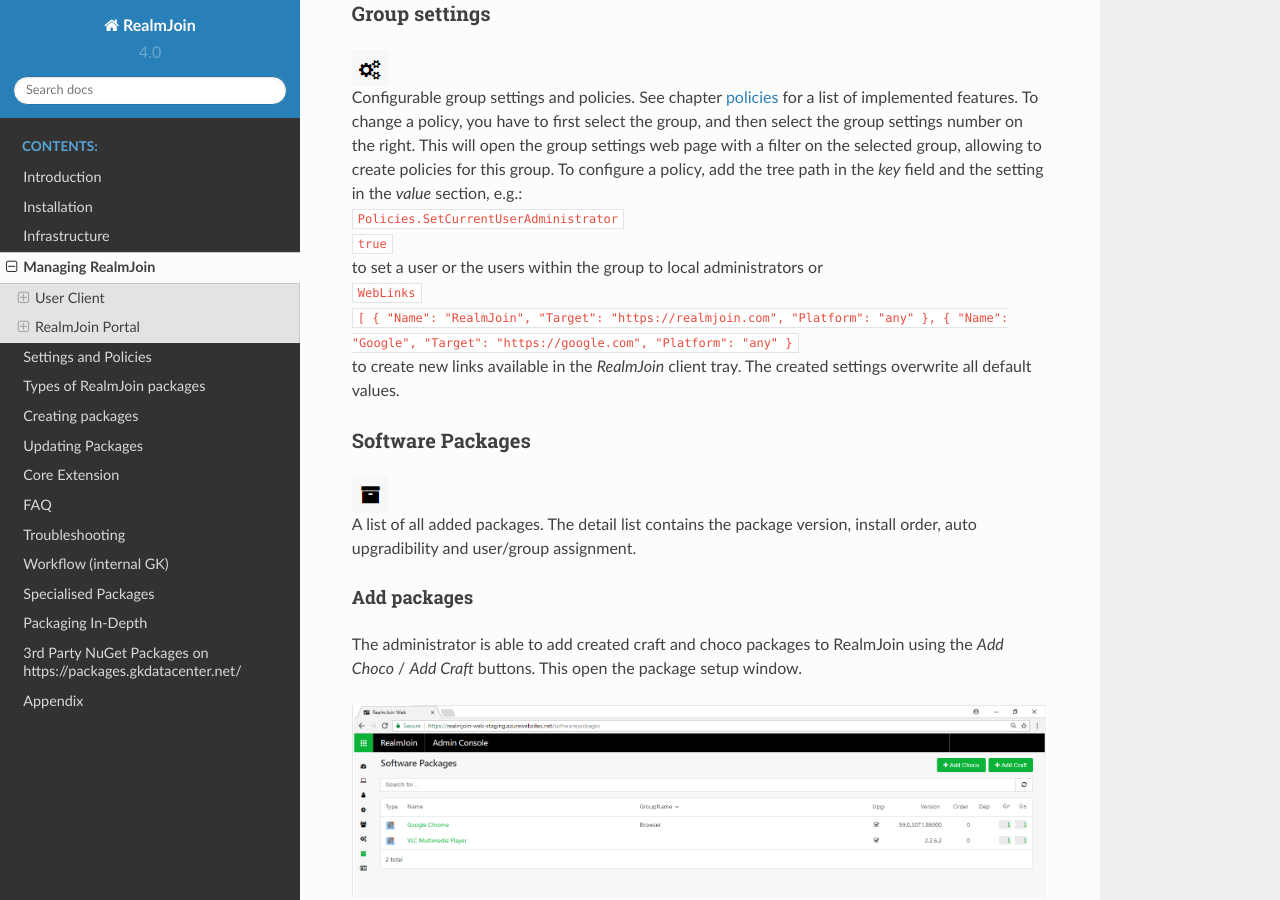
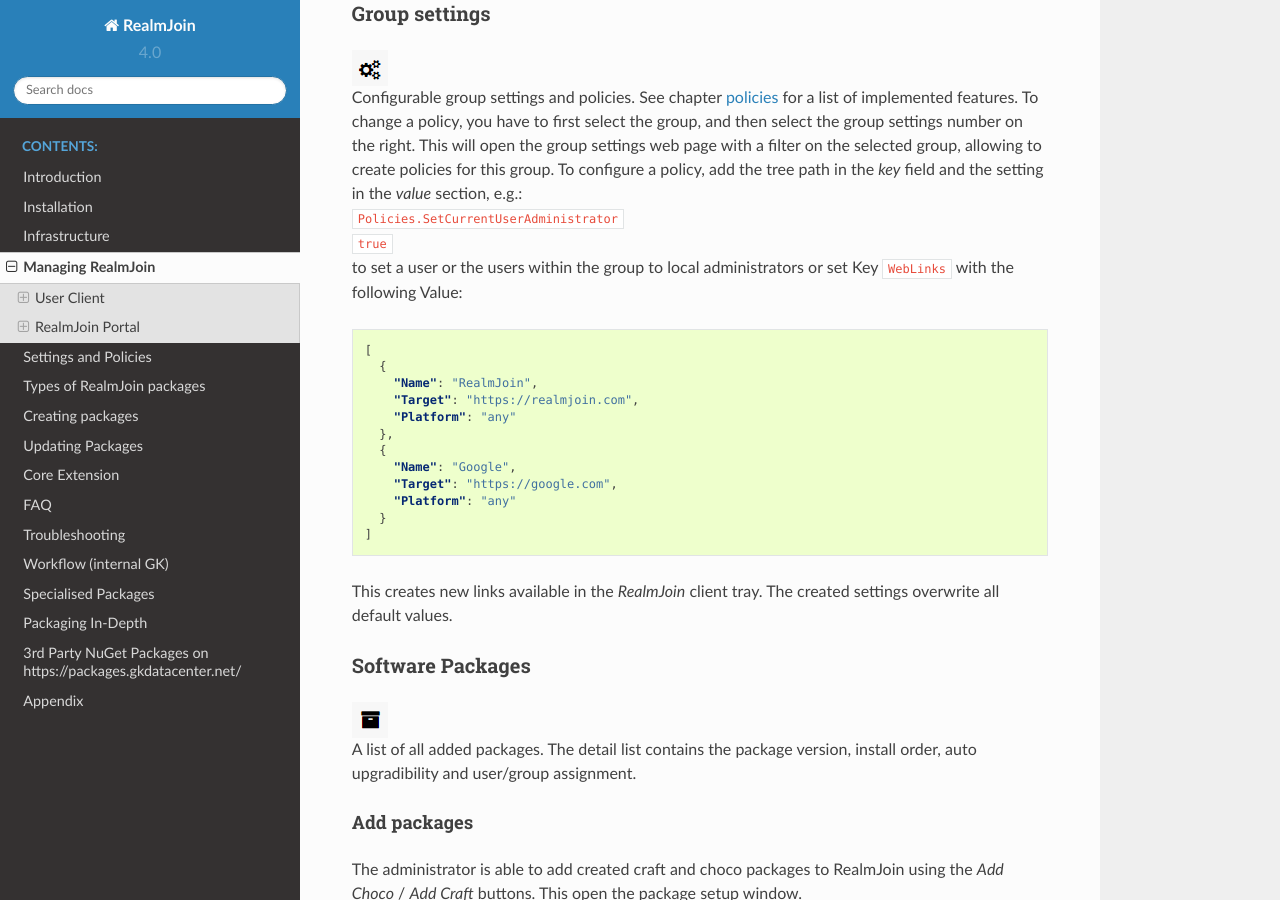
Before and after one commit to bb-froggy/realmjoin-docs, a Sphinx documentation site: the page built from docs/managing-realmjoin.md, in a window 1280 px wide and 900 px high, scrolled down 6801 px. Built offline with Sphinx 7.4.7 and the Read the Docs theme 2.0.0, drawn with Linux system fonts in a browser that asks for light colours.

Commit message:
Improved layout

````diff
--- a/docs/managing-realmjoin.md
+++ b/docs/managing-realmjoin.md
@@ -130,9 +130,9 @@
 Configurable group settings and policies. See chapter [policies](http://docs.realmjoin.com/policies.html#other-configuration-settings) for a list of implemented features. To change a policy, you have to first select the group, and then select the group settings number on the right. This will open the group settings web page with a filter on the selected group, allowing to create policies for this group. To configure a policy, add the tree path in the *key* field and the setting in the *value* section, e.g.:
 ```Policies.SetCurrentUserAdministrator```
 ```true```
-to set a user or the users within the group to local administrators or
-```WebLinks```
-``
+to set a user or the users within the group to local administrators or set Key ```WebLinks``` with the following Value:
+
+```JSON
 [
   {
     "Name": "RealmJoin",
@@ -144,8 +144,10 @@
     "Target": "https://google.com",
     "Platform": "any"
   }
-``
-to create new links available in the *RealmJoin* client tray. The created settings overwrite all default values.
+]
+```
+
+This creates new links available in the *RealmJoin* client tray. The created settings overwrite all default values.
 
 ### Software Packages
 ![RJ rj-ac-packagesicon](./media/rj-ac-packagesicon.png)
````
